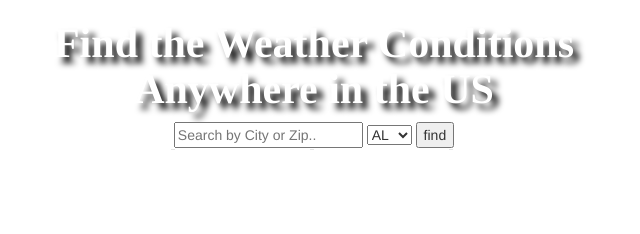
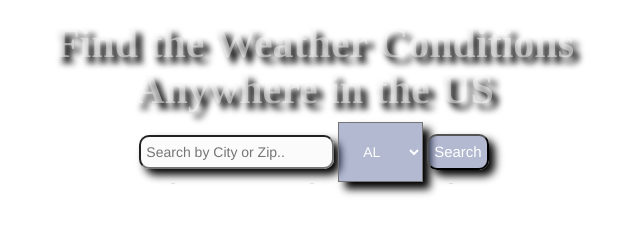
Before and after one commit to habudala/My-Self-Built-Weather-App, a plain HTML site: page index.html in a window 1280 px wide. Shown: the whole page, without its empty margins (326-966 px from the left). Drawn offline with nearby package versions, Linux system fonts and the light colour scheme.

Commit message:
Styling Form
I’ve decided to give the inputs a little more appropriate styling, that
would agree more with the theme of the app and the background.

```diff
--- a/css/style.css
+++ b/css/style.css
@@ -11,7 +11,7 @@ body {margin:0;
 h1 {font-family:times;
 	font-size: 3em;
 	font-weight:bold;
-	color:white;
+	color:rgba(250,250,250,0.5);
 	text-shadow: 6px 6px 6px black;}
 
 /*#experiment {width:35px;
@@ -21,11 +21,30 @@ h1 {font-family:times;
 			border-bottom:3px solid white;
 			border-radius: 50%;*/
 
-}
+/*}*/
 
-#input {padding:7px;
-		border-radius:7px;
-	}
+input[type=text] {border-radius:10px;
+		padding:5px;
+		background-color: rgba(250,250,250,0.7);
+		color:black;
+		box-shadow: 6px 6px 8px black;
+		}
+#selected {background-color:rgba(0,25,100,0.3);
+		   color:white;
+		   padding:20px;
+		   box-shadow: 7px 7px 8px black;
+		}
+
+
+input[type=submit] {border-radius:10px;
+		padding:5px;
+		font-size:15px;
+		background-color: rgba(0,25,100,0.3);
+		color:white;
+		box-shadow: 6px 6px 8px black;
+		}
+
+
 
 .newClass {height: 200px;
 			margin-top:25px;
--- a/index.html
+++ b/index.html
@@ -15,6 +15,7 @@
 				<h1>Find the Weather Conditions Anywhere in the US</h1>
 			</div>
 			<div class="col-lg-6 col-lg-offset-3 col-md-6 col-md-offset-3 col-sm-10 col-sm-offset-1 col-xs-12 text-center">
+				<form>
 
 					<input type="text" placeholder="Search by City or Zip.." id="input" />
 					<select size="1" id="selected" >
@@ -35,8 +36,9 @@
 
 					</select>
 
-				<input type="submit" value="find" id="button"/>
+					<input type="submit" value="Search" id="button"/>
 
+			</form>
 			</div>
 
 		</div> <!--row 1 ending-->
```
Lines whose indentation alone changed are shown as unchanged.
